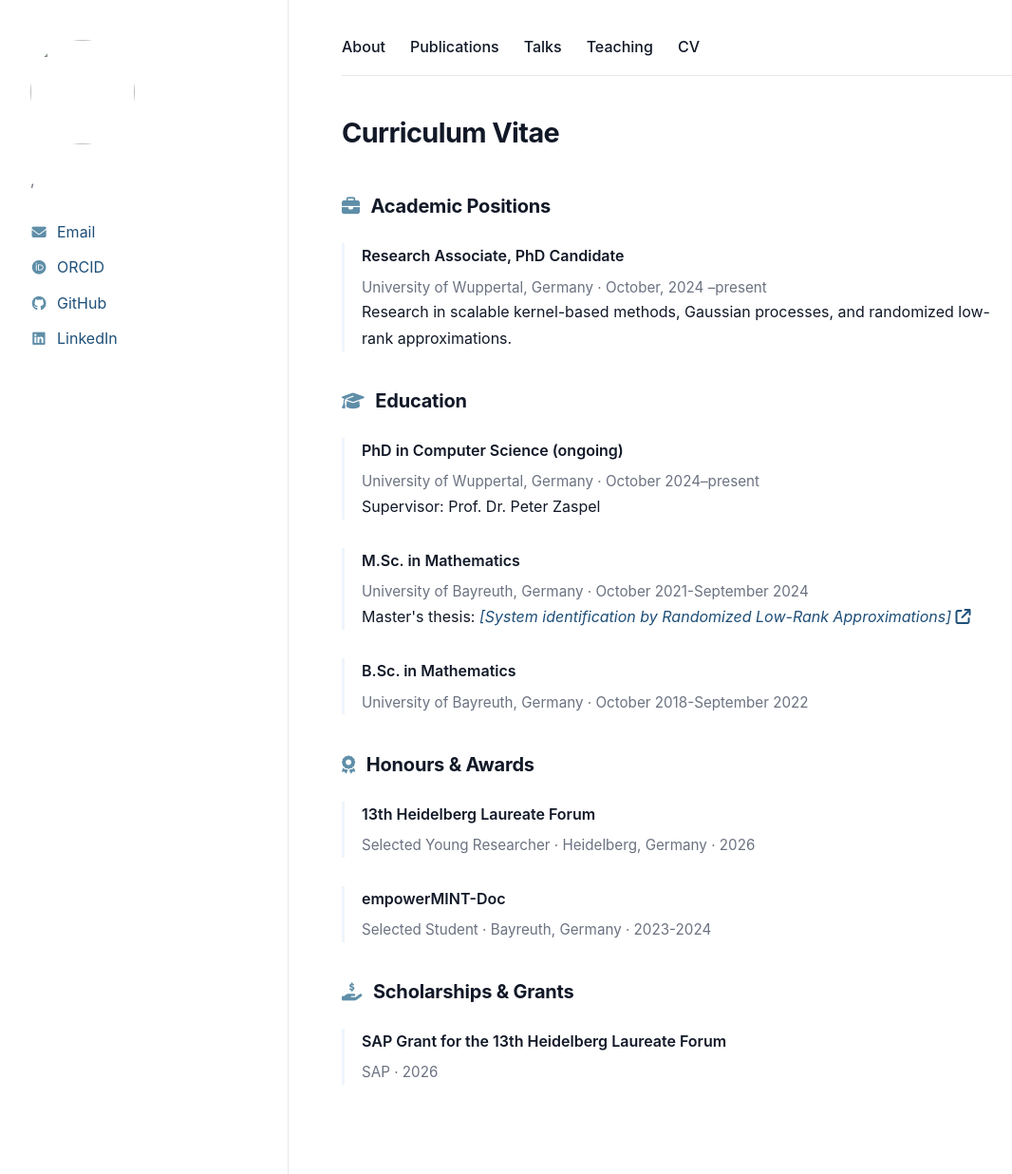
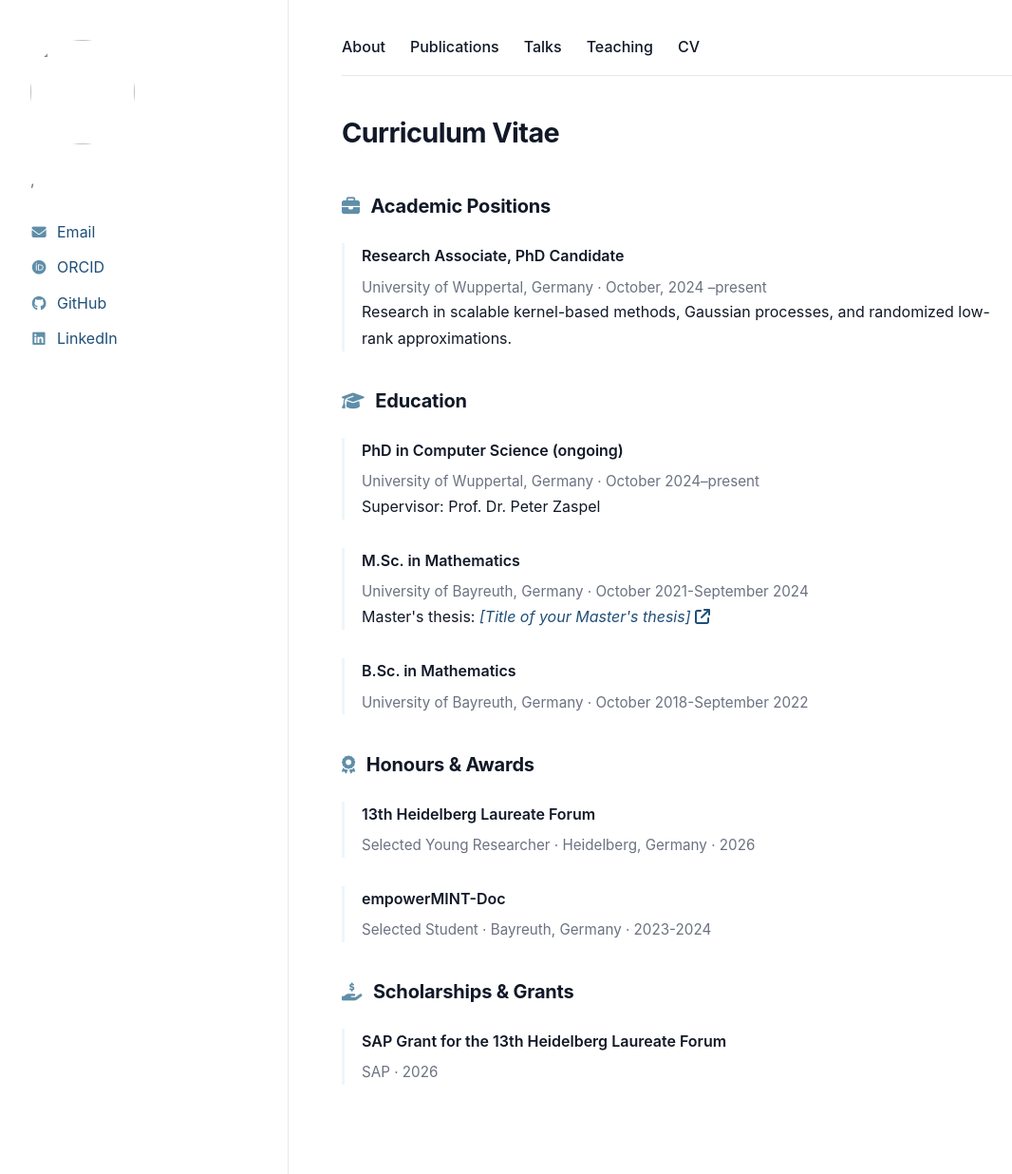
Before and after one commit to LouiseSchaub/louiseschaub.github.io, a Jekyll site: the page built from _pages/cv.md, in a window 1280 px wide. Shown: the whole page at 95% size, without its empty margins (76-1142 px from the left). Built offline with Jekyll 4.4.1, drawn with Linux system fonts in a browser that asks for light colours.

Commit message:
Update cv.md

```diff
--- a/_pages/cv.md
+++ b/_pages/cv.md
@@ -30,18 +30,20 @@ permalink: /cv/
   </div>
 </div>
 
+
 <div class="talk-entry">
   <div class="talk-title">M.Sc. in Mathematics</div>
+
   <div class="talk-meta">
     University of Bayreuth, Germany · October 2021-September 2024
   </div>
 
-<div class="talk-description">
+  <div class="talk-description">
     Master's thesis:
     <a href="{{ '/assets/docs/SIRLoRA-Thesis-Schaub.pdf' | relative_url }}"
        target="_blank"
        rel="noopener noreferrer">
-      <em>[System identification by Randomized Low-Rank Approximations]</em>
+      <em>[Title of your Master's thesis]</em>
       <i class="fa-solid fa-arrow-up-right-from-square"></i>
     </a>
   </div>
```
